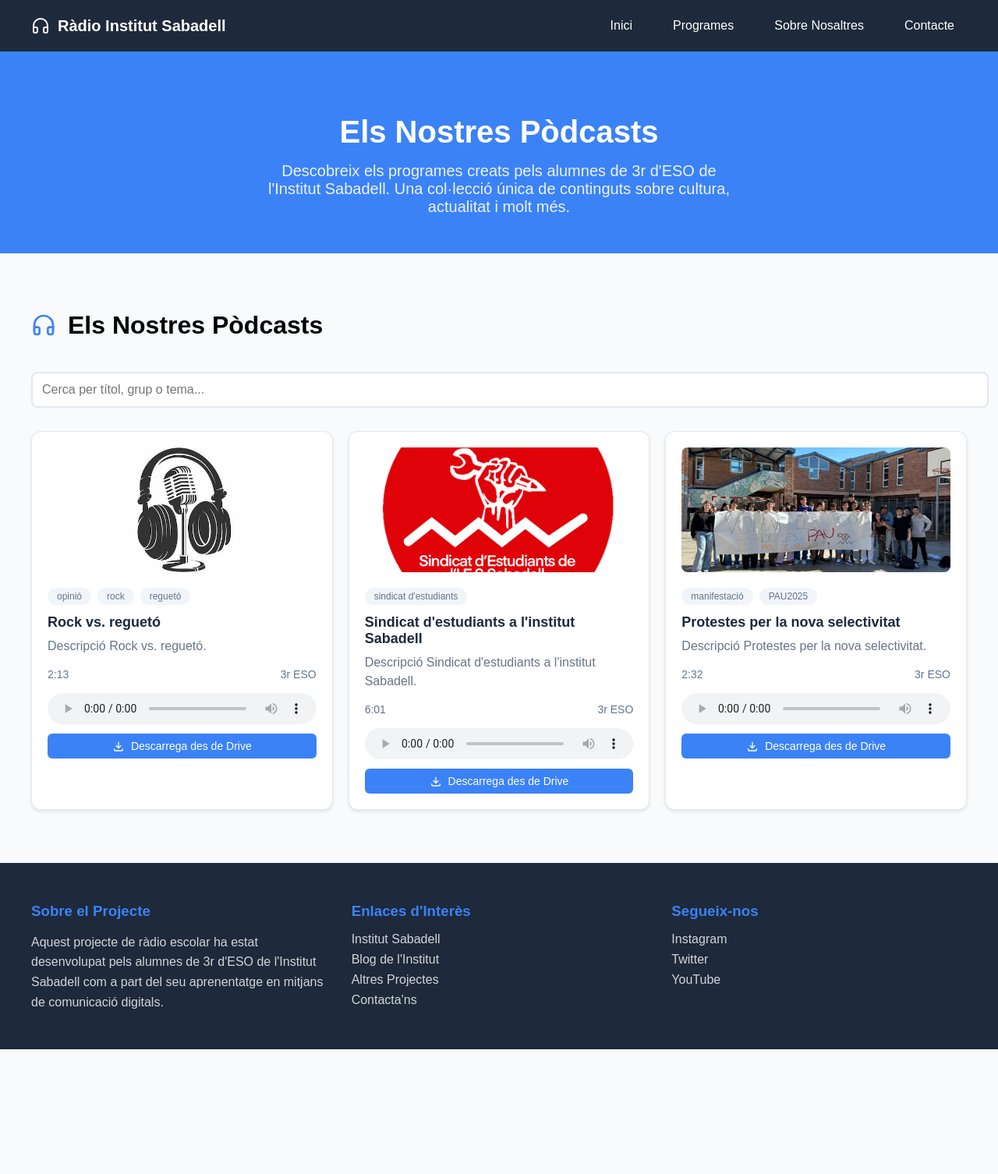
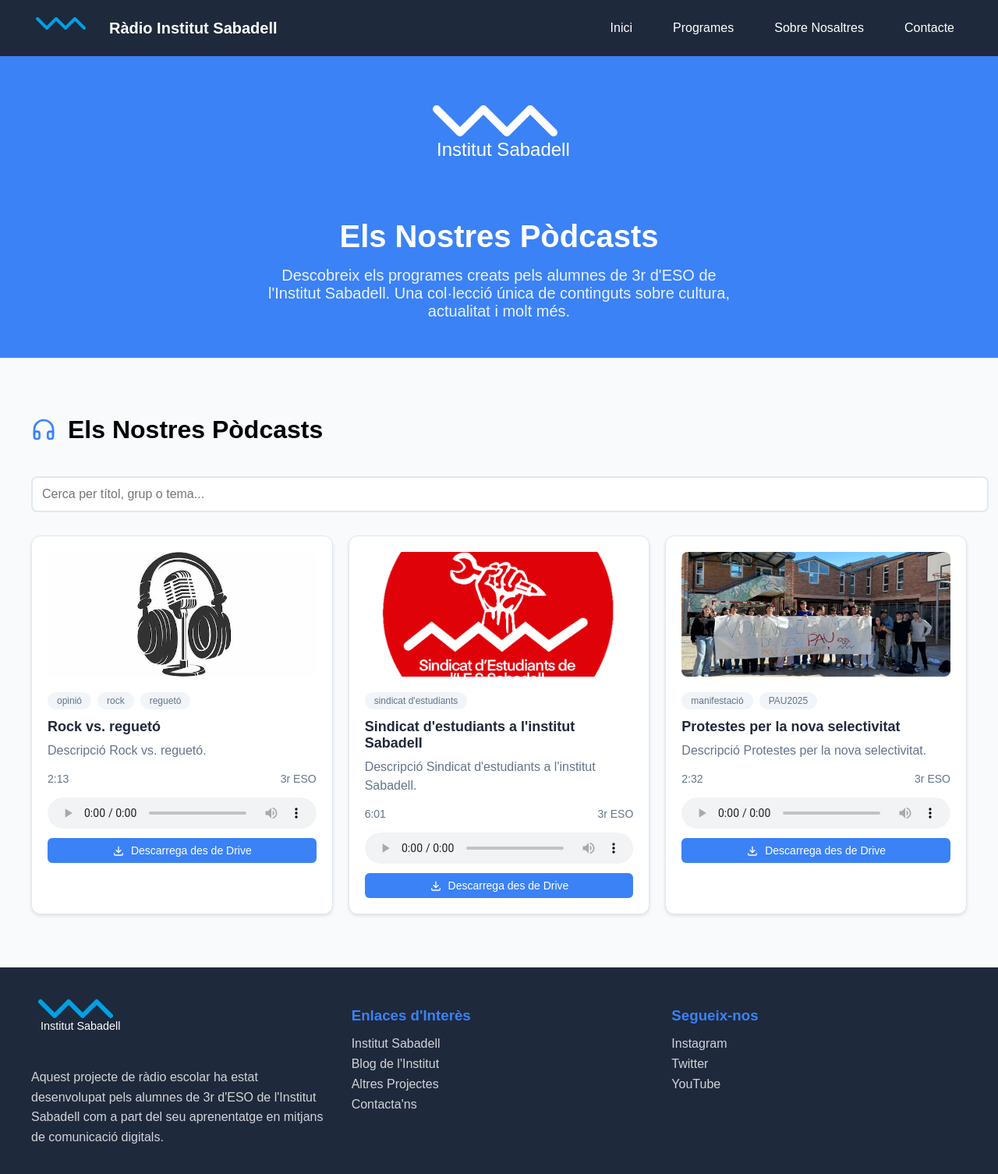
Before and after one commit to jgarc556sbd/podcasts-web, a plain HTML site: page index.html in a window 1280 px wide. Shown: the whole page at 78% size. Before the commit the page ends 1346 px from the top, so only its background shows below. Drawn offline with Linux system fonts and the light colour scheme.

Commit message:
Update index.html

```diff
--- a/index.html
+++ b/index.html
@@ -11,6 +11,24 @@
             padding: 0;
             background-color: #f8fafc;
             font-family: Arial, sans-serif;
+        }
+
+        /* Estils del logo */
+        .institute-logo {
+            height: 40px;
+            width: auto;
+        }
+
+        .hero-logo {
+            height: 100px;
+            width: auto;
+            margin-bottom: 1.5rem;
+        }
+
+        .footer-logo {
+            height: 60px;
+            width: auto;
+            margin-bottom: 1rem;
         }
 
         /* Estils de la navegació */
@@ -36,6 +54,11 @@
             text-decoration: none;
             font-size: 1.25rem;
             font-weight: bold;
+        }
+
+        .nav-logo-text {
+            color: white;
+            margin-left: 10px;
         }
 
         .nav-links {
@@ -143,8 +166,21 @@
             .footer-content {
                 grid-template-columns: 1fr;
             }
+
+            .institute-logo {
+                height: 40px;
+            }
+
+            .hero-logo {
+                height: 80px;
+            }
+
+            .footer-logo {
+                height: 60px;
+            }
         }
     </style>
+
     <style>
         .podcast-container {
             max-width: 1200px;
@@ -285,15 +321,19 @@
     </style>
 </head>
 <body>
-    <!-- Navegació -->
+   <!-- Navegació -->
     <nav>
         <div class="nav-container">
             <a href="#" class="nav-logo">
-                <svg width="24" height="24" viewBox="0 0 24 24" fill="none" stroke="currentColor" stroke-width="2">
-                    <path d="M3 18v-6a9 9 0 0 1 18 0v6"></path>
-                    <path d="M21 19a2 2 0 0 1-2 2h-1a2 2 0 0 1-2-2v-3a2 2 0 0 1 2-2h3zM3 19a2 2 0 0 0 2 2h1a2 2 0 0 0 2-2v-3a2 2 0 0 0-2-2H3z"></path>
+                <svg class="institute-logo" viewBox="0 0 400 200">
+                    <path d="M40 40 L100 100 L160 40 L220 100 L280 40 L340 100"
+                          stroke="#00A0E3"
+                          stroke-width="20"
+                          fill="none"
+                          stroke-linecap="round"
+                          stroke-linejoin="round"/>
                 </svg>
-                Ràdio Institut Sabadell
+                <span class="nav-logo-text">Ràdio Institut Sabadell</span>
             </a>
             <div class="nav-links">
                 <a href="#">Inici</a>
@@ -306,6 +346,20 @@
 
     <!-- Hero Section -->
     <section class="hero">
+        <svg class="hero-logo" viewBox="0 0 400 200">
+            <path d="M40 40 L100 100 L160 40 L220 100 L280 40 L340 100"
+                  stroke="#FFFFFF"
+                  stroke-width="20"
+                  fill="none"
+                  stroke-linecap="round"
+                  stroke-linejoin="round"/>
+            <text x="40" y="160"
+                  font-family="Arial, sans-serif"
+                  font-size="48"
+                  fill="#FFFFFF">
+                Institut Sabadell
+            </text>
+        </svg>
         <h1>Els Nostres Pòdcasts</h1>
         <p>Descobreix els programes creats pels alumnes de 3r d'ESO de l'Institut Sabadell. Una col·lecció única de continguts sobre cultura, actualitat i molt més.</p>
     </section>
@@ -333,7 +387,21 @@
     <footer>
         <div class="footer-content">
             <div class="footer-section">
-                <h3>Sobre el Projecte</h3>
+                <!-- Logo de l'institut al footer -->
+                <svg class="footer-logo" viewBox="0 0 400 200">
+                    <path d="M40 40 L100 100 L160 40 L220 100 L280 40 L340 100"
+                          stroke="#00A0E3"
+                          stroke-width="20"
+                          fill="none"
+                          stroke-linecap="round"
+                          stroke-linejoin="round"/>
+                    <text x="40" y="160"
+                          font-family="Arial, sans-serif"
+                          font-size="48"
+                          fill="#FFFFFF">
+                        Institut Sabadell
+                    </text>
+                </svg>
                 <p>Aquest projecte de ràdio escolar ha estat desenvolupat pels alumnes de 3r d'ESO de l'Institut Sabadell com a part del seu aprenentatge en mitjans de comunicació digitals.</p>
             </div>
             <div class="footer-section">
```
